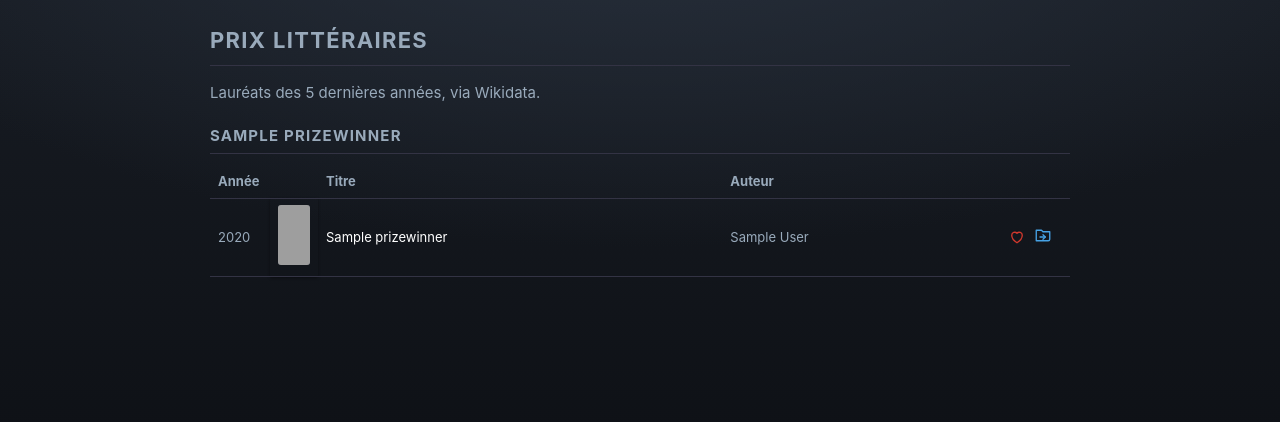
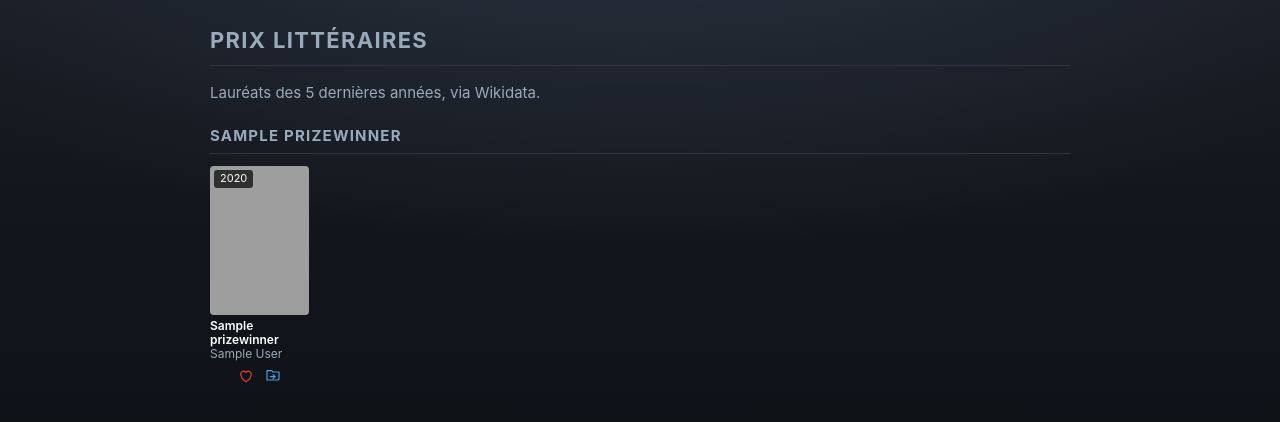
Before and after one commit to mc4spam-cell/letterbookd, a Django app: page /prix/ in a window 1280 px wide. Shown: the part 145-567 px from the top of the page. Run offline with Django 5.2, Linux system fonts and the light colour scheme; a user stored in the database is signed in; tables that the repository leaves empty hold one stand-in row (values such as "Sample post"); grey boxes are pictures that could not be loaded.

Commit message:
prix+sorties : présentation en tuiles (comme /listes/)
Réutilise le partial books/_cover.html → default-cover.jpg quand pas de
cover_id. Sections par prix avec .cover-grid, chip année sur la pochette,
titre+auteur sous la tuile, boutons coeur + ajouter-à-une-liste.

Co-Authored-By: Claude Opus 4.7 <noreply@anthropic.com>

```diff
--- a/templates/books/prizes.html
+++ b/templates/books/prizes.html
@@ -3,51 +3,61 @@
 {% block title %}{% translate "Prix littéraires" %}{% endblock %}
 {% block content %}
 <style>
-    .prz-table { width:100%; border-collapse:collapse; font-size:13px; margin-bottom:24px; }
-    .prz-table th, .prz-table td { padding:6px 8px; text-align:left; border-bottom:1px solid var(--border); vertical-align:middle; }
-    .prz-table th { color:var(--muted); }
-    .prz-year { width:60px; color:var(--muted); }
-    .prz-author { color:var(--muted); }
-    .prz-actions { width:70px; text-align:right; }
-    .prz-actions .icon-row { display:inline-flex; gap:8px; align-items:center; }
-    .prz-actions svg { width:18px; height:18px; stroke:currentColor; fill:none; stroke-width:1.8; stroke-linecap:round; stroke-linejoin:round; }
-    .prz-actions .heart-btn { background:none; border:0; padding:0; cursor:pointer; line-height:0; }
-    .prz-actions .heart-btn svg { stroke:var(--accent); fill:transparent; transition:fill .15s; }
-    .prz-actions .heart-btn.on svg { fill:var(--accent); }
-    .prz-actions .move-btn { color:#46a2e4; }
-    .prz-table td.cover { width:48px; }
-    .prz-table td.cover img { width:40px; height:60px; object-fit:cover; border-radius:3px; background:var(--surface-2); }
-    .prz-table td .title-with-summary { cursor:help; }
+    .cover-cell { position: relative; }
+    .cover-cell .year-chip { position: absolute; top: 4px; left: 4px; padding: 2px 6px; font-size: 11px;
+        background: rgba(0,0,0,.7); color: #fff; border-radius: 3px; }
+    .cover-cell .cap { font-size: 12px; margin-top: 4px; line-height: 1.2; }
+    .cover-cell .cap .title { font-weight: 600; color: var(--text); }
+    .cover-cell .cap .author { color: var(--muted); }
+    .cover-actions { display: flex; justify-content: center; align-items: center; gap: 10px; margin-top: 4px; }
+    .cover-actions svg { width: 16px; height: 16px; stroke: currentColor; fill: none; stroke-width: 1.8; stroke-linecap: round; stroke-linejoin: round; }
+    .cover-actions .move-btn { color: #46a2e4; text-decoration: none; }
+    .cover-actions .move-btn:hover svg { stroke: #68b6ee; }
+    .cover-actions form { margin: 0; }
+    .heart-btn svg { width: 18px; height: 18px; }
+    .heart-btn { background: none; border: 0; padding: 0; cursor: pointer; line-height: 0; }
+    .heart-btn svg { stroke: var(--accent); fill: transparent; transition: fill .15s; }
+    .heart-btn.on svg { fill: var(--accent); }
 </style>
+
 <h1>{% translate "Prix littéraires" %}</h1>
 <p style="color:var(--muted)">{% translate "Lauréats des 5 dernières années, via Wikidata." %}</p>
+
 {% for prize, rows in grouped.items %}
+<section>
     <h2 style="margin-top:20px">{{ prize }}</h2>
-<table class="prz-table">
-    <thead><tr><th class="prz-year">{% translate "Année" %}</th><th></th><th>{% translate "Titre" %}</th><th>{% translate "Auteur" %}</th><th class="prz-actions"></th></tr></thead>
-    <tbody>
+    <div class="cover-grid">
         {% for r in rows %}
-        <tr>
-            <td class="prz-year">{{ r.year|default:"—" }}</td>
-            <td class="cover">{% if r.book and r.book.cover_url %}<img src="{{ r.book.cover_url }}" alt="">{% endif %}</td>
-            <td><span class="title-with-summary" {% if r.book and r.book.description %}title="{{ r.book.description|truncatechars:400 }}"{% endif %}>{{ r.title }}</span></td>
-            <td class="prz-author">{{ r.author|default:"—" }}</td>
-            <td class="prz-actions">
+        <div class="cover-cell">
             {% if r.book_id %}
-                <span class="icon-row">
+            <a href="{% url 'books_detail' book_id=r.book_id %}" title="{{ r.book }}">
+                {% include "books/_cover.html" with book=r.book %}
+                {% if r.year %}<span class="year-chip">{{ r.year }}</span>{% endif %}
+            </a>
+            {% else %}
+            <span>
+                <span class="no-cover no-cover-md"><span>{{ r.author|default:r.title }}</span></span>
+                {% if r.year %}<span class="year-chip">{{ r.year }}</span>{% endif %}
+            </span>
+            {% endif %}
+            <div class="cap">
+                {% if r.title %}<div class="title">{{ r.title }}</div>{% endif %}
+                {% if r.author %}<div class="author">{{ r.author }}</div>{% endif %}
+            </div>
+            {% if r.book_id %}
+            <div class="cover-actions">
                 <button type="button" class="heart-btn {% if r.is_favorite %}on{% endif %}" title="{% translate 'Favori' %}" onclick="toggleFavoriteBtn({{ r.book_id }}, this)">
                     <svg viewBox="0 0 24 24"><path d="M12 21s-7-4.35-7-10a4 4 0 0 1 7-2.65A4 4 0 0 1 19 11c0 5.65-7 10-7 10z"/></svg>
                 </button>
                 <a href="#" class="move-btn" title="{% translate 'Ajouter à une liste' %}" onclick="openAddToList({{ r.book_id }}, null); return false">
                     <svg viewBox="0 0 24 24"><path d="M3 7h7l2 2h9v10a2 2 0 0 1-2 2H3z"/><polyline points="12 13 15 16 12 19"/><line x1="8" y1="16" x2="15" y2="16"/></svg>
                 </a>
-                </span>
+            </div>
             {% endif %}
-            </td>
-        </tr>
+        </div>
         {% endfor %}
-    </tbody>
-</table>
+    </div>
+</section>
 {% empty %}
 <p><em>{% translate "Aucun lauréat enregistré pour l'instant." %}</em></p>
 {% endfor %}
```
Also changed, not shown: templates/books/releases.html (+33 -28 lines). Lines whose indentation alone changed are shown as unchanged.
